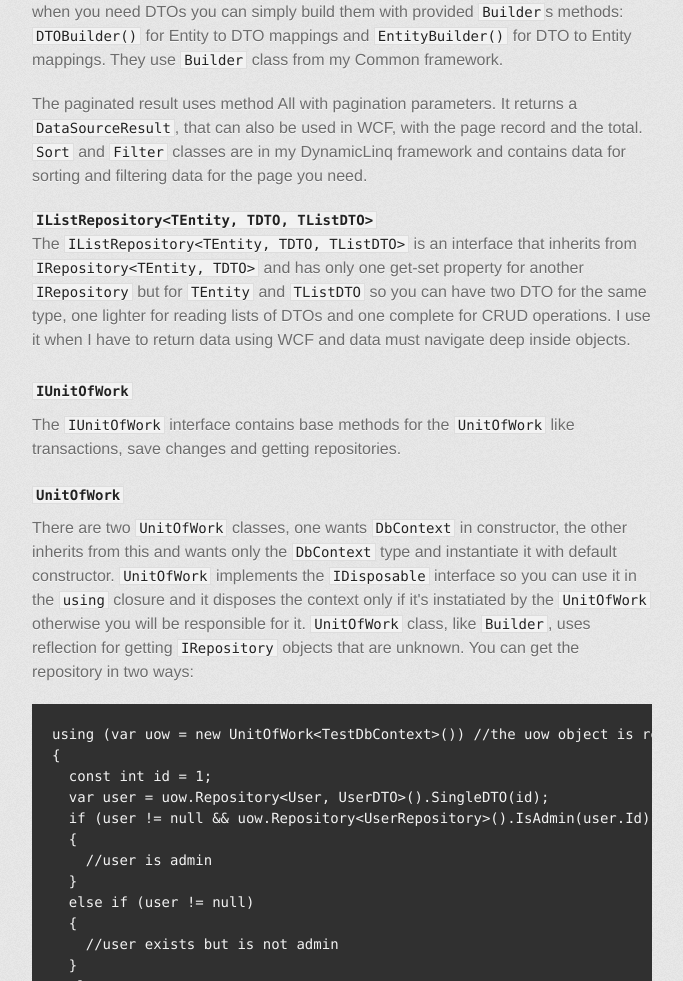
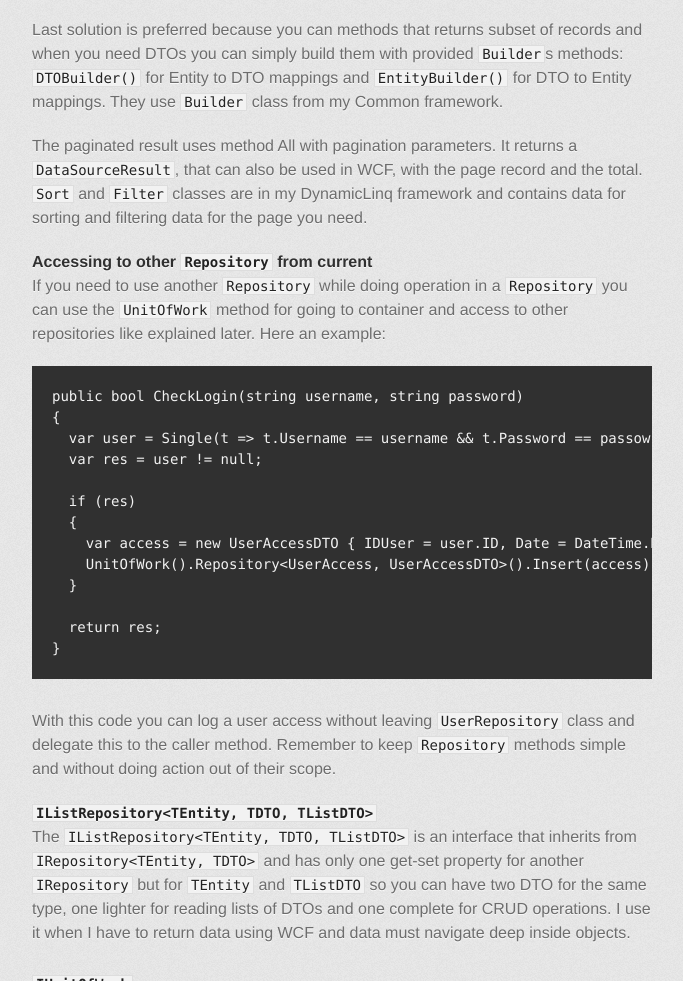
Before and after one commit to Ar3sDevelopment/UnitOfWork.NET, a plain HTML site: page index.html in a window 1280 px wide. Shown: the part 1688-2669 px from the top of the page, without its empty margins (298-981 px from the left). Drawn offline with Linux system fonts and the light colour scheme; a web font is replaced by a local one.

Commit message:
Create gh-pages branch via GitHub

```diff
--- a/index.html
+++ b/index.html
@@ -68,7 +68,8 @@ This class is abstract because I thought that is useless for other uses.</p>
 If you need some custom methods you can inherit from <code>Repository&lt;TEntity, TDTO&gt;</code> and use all the business ready methods.
 Supposing you need a method to get if a user is admin:</p>
 
-<div class="highlight highlight-csharp"><pre><span class="pl-s">public</span> <span class="pl-st">bool</span> IsAdmin(<span class="pl-st">int</span> id)
+<div class="highlight highlight-csharp"><pre><span class="pl-c">//Custom `Repository` implemetation class</span>
+<span class="pl-s">public</span> <span class="pl-st">bool</span> IsAdmin(<span class="pl-st">int</span> id)
 {
   <span class="pl-k">var</span> user = SingleEntity(id);
   <span class="pl-k">return</span> user != <span class="pl-c1">null</span> ? user.Admin : <span class="pl-c1">false</span>;
@@ -76,7 +77,8 @@ Supposing you need a method to get if a user is admin:</p>
 
 <p>Or if you need a method that return all admin users:</p>
 
-<div class="highlight highlight-csharp"><pre><span class="pl-s">public</span> IEnumerable&lt;UserDTO&gt; AllAdmins()
+<div class="highlight highlight-csharp"><pre><span class="pl-c">//Custom `Repository` implemetation class</span>
+<span class="pl-s">public</span> IEnumerable&lt;UserDTO&gt; AllAdmins()
 {
   <span class="pl-k">return</span> List(t =&gt; t.Admin); <span class="pl-c">//DTOs</span>
 }
@@ -96,6 +98,29 @@ Supposing you need a method to get if a user is admin:</p>
 They use <code>Builder</code> class from my Common framework.</p>
 
 <p>The paginated result uses method All with pagination parameters. It returns a <code>DataSourceResult</code>, that can also be used in WCF, with the page record and the total. <code>Sort</code> and <code>Filter</code> classes are in my DynamicLinq framework and contains data for sorting and filtering data for the page you need.</p>
+
+<h4>
+<a id="accessing-to-other-repository-from-current" class="anchor" href="#accessing-to-other-repository-from-current" aria-hidden="true"><span class="octicon octicon-link"></span></a>Accessing to other <code>Repository</code> from current</h4>
+
+<p>If you need to use another <code>Repository</code> while doing operation in a <code>Repository</code> you can use the <code>UnitOfWork</code> method for going to container and access to other repositories like explained later.
+Here an example:</p>
+
+<div class="highlight highlight-csharp"><pre><span class="pl-s">public</span> <span class="pl-st">bool</span> CheckLogin(<span class="pl-st">string</span> username, <span class="pl-st">string</span> password)
+{
+  <span class="pl-k">var</span> user = Single(t =&gt; t.Username == username &amp;&amp; t.Password == passowrd); <span class="pl-c">//not secure!!</span>
+  <span class="pl-k">var</span> res = user != <span class="pl-c1">null</span>;
+
+  <span class="pl-k">if</span> (res)
+  {
+    <span class="pl-k">var</span> access = <span class="pl-s">new</span> UserAccessDTO { IDUser = user.ID, Date = DateTime.Now };
+    UnitOfWork().Repository&lt;UserAccess, UserAccessDTO&gt;().Insert(access);
+  }
+
+  <span class="pl-k">return</span> res;
+}</pre></div>
+
+<p>With this code you can log a user access without leaving <code>UserRepository</code> class and delegate this to the caller method.
+Remember to keep <code>Repository</code> methods simple and without doing action out of their scope.</p>
 
 <h4>
 <a id="ilistrepositorytentity-tdto-tlistdto" class="anchor" href="#ilistrepositorytentity-tdto-tlistdto" aria-hidden="true"><span class="octicon octicon-link"></span></a><code>IListRepository&lt;TEntity, TDTO, TListDTO&gt;</code>
```
Also changed, not shown: params.json (+1 -1 lines).
